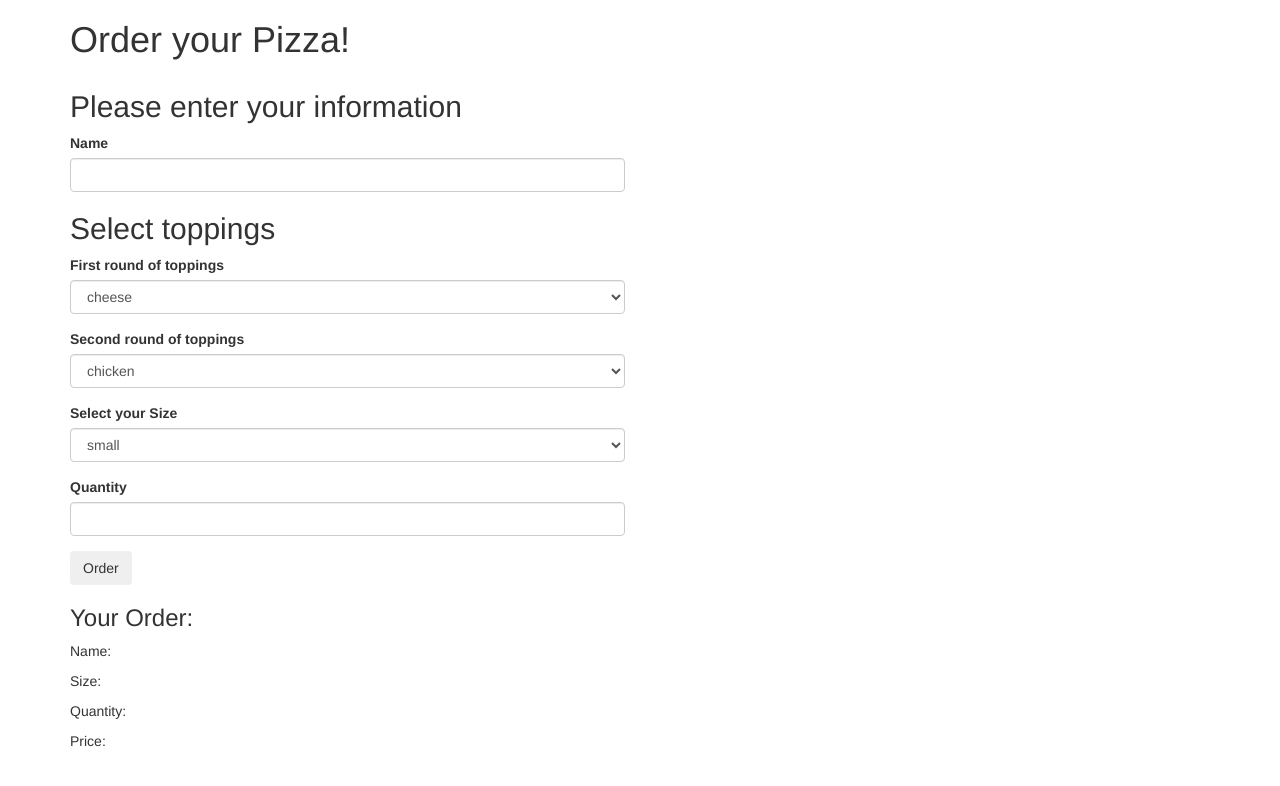
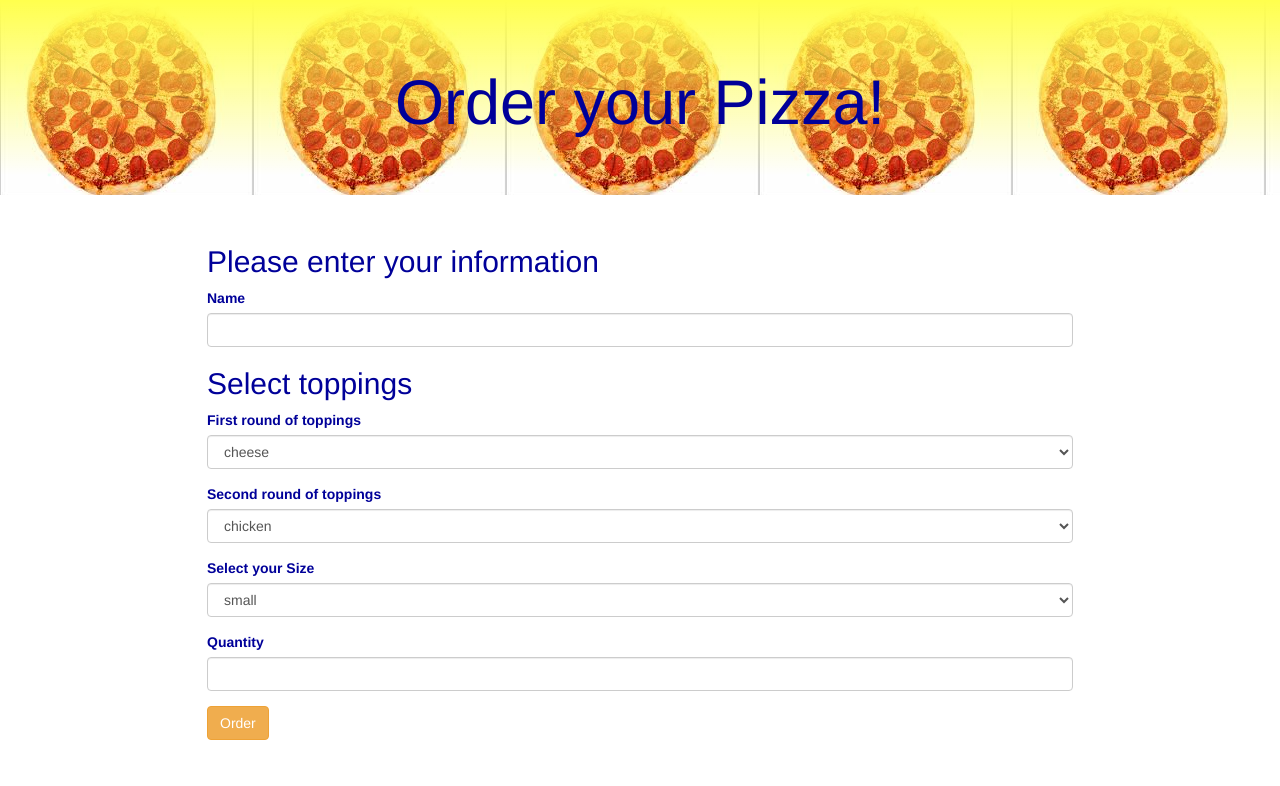
Before and after one commit to Cecilia85/code-review4, a plain HTML site: page index.html in a window 1280 px wide. Drawn offline with Linux system fonts and the light colour scheme.

Commit message:
Add styles

```diff
--- a/css/styles.css
+++ b/css/styles.css
@@ -1,12 +1,16 @@
-#show-price {
-  display: none;
+#pizza{
+  display:none;
 }
+.jumbotron{
+  background-image:linear-gradient(#ffff4d ,transparent 90%),
+  url("../img/pizza.jpeg");
+  background-repeat:repeat;
+  text-align: center;
+  color: #000099;
+}
+.container{
+  width: 70%;
+  margin: 0 auto;
+  color: #000099;
 
-.prices {
-  cursor: pointer;
-  color: #0088cc;
 }
-
-.prices:hover {
-  text-decoration: underline;
-}
--- a/index.html
+++ b/index.html
@@ -8,11 +8,10 @@
     <title>Order your pizza</title>
   </head>
   <body>
+    <div class="jumbotron">
+      <h1>Order your Pizza!</h1>
+    </div>
     <div class="container">
-      <h1>Order your Pizza!</h1>
-
-      <div class="row">
-        <div class="col-md-6">
           <h2>Please enter your information</h2>
           <form id="pizzaOrder">
             <div class="form-group">
@@ -50,7 +49,7 @@
                       <label for="quantity">Quantity</label>
                       <input type="number" class="form-control" id="quantity">
                     </div>
-            <button type="submit" class="btn">Order</button>
+            <button type="submit" class="btn btn btn-warning">Order</button>
           </form>
 
           <div id="pizza">
```
Also changed, not shown: img/pizza.jpeg (added), 1 other file.
